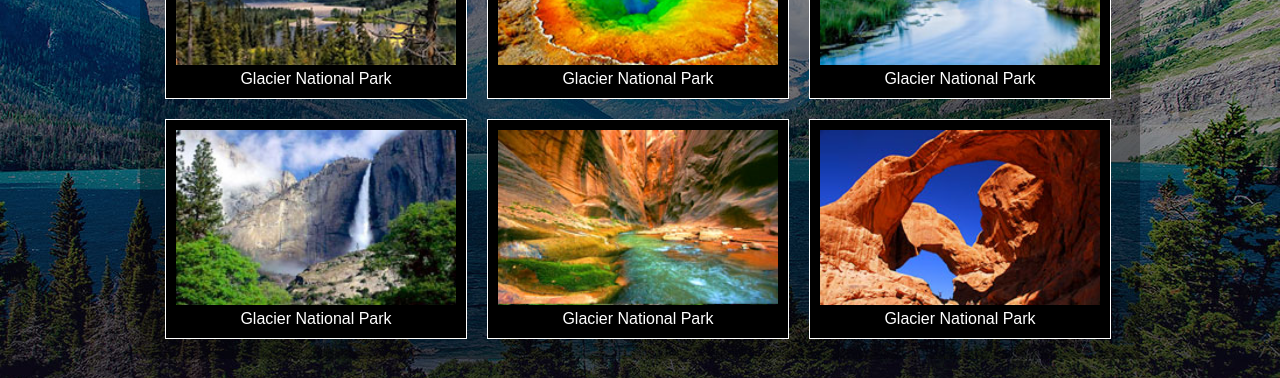
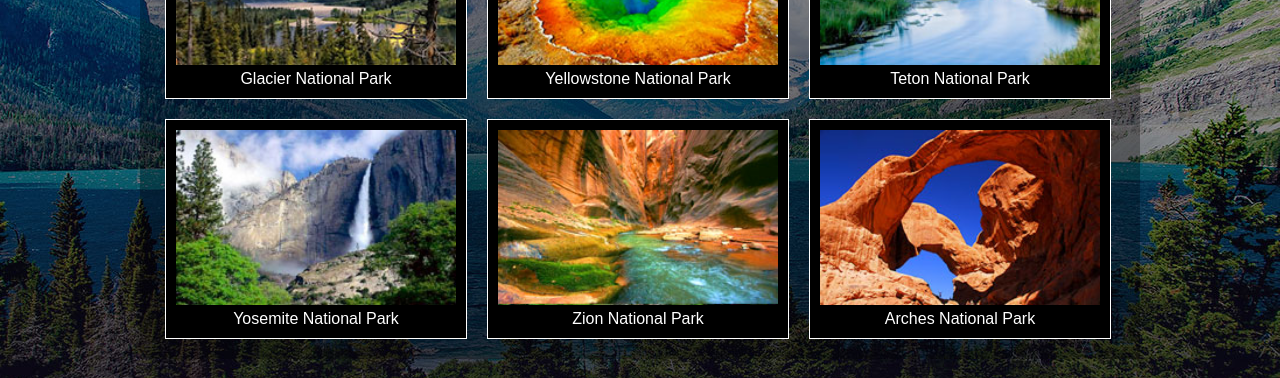
Before and after one commit to iokeke/iokeke.github.io, a plain HTML site: page explore1.html in a window 1280 px wide. Shown: the part 441-819 px from the top of the page. Drawn offline with Linux system fonts and the light colour scheme; files whose address does not match are found by name.

Commit message:
Update explore1.html

```diff
--- a/explore1.html
+++ b/explore1.html
@@ -30,27 +30,27 @@
         </figure>
         <figure>
             <img src="parks/yellowstone.jpg">
-            <figcaption>Glacier National Park</figcaption>
+            <figcaption>Yellowstone National Park</figcaption>
 
         </figure>
         <figure>
             <img src="parks/teton.jpg">
-            <figcaption>Glacier National Park</figcaption>
+            <figcaption>Teton National Park</figcaption>
 
         </figure>
         <figure>
             <img src="parks/yosemite.jpg">
-            <figcaption>Glacier National Park</figcaption>
+            <figcaption>Yosemite National Park</figcaption>
 
         </figure>
         <figure>
             <img src="parks/zion.jpg">
-            <figcaption>Glacier National Park</figcaption>
+            <figcaption>Zion National Park</figcaption>
 
         </figure>
         <figure>
             <img src="parks/arches.jpg">
-            <figcaption>Glacier National Park</figcaption>
+            <figcaption>Arches National Park</figcaption>
 
         </figure>
 
```
